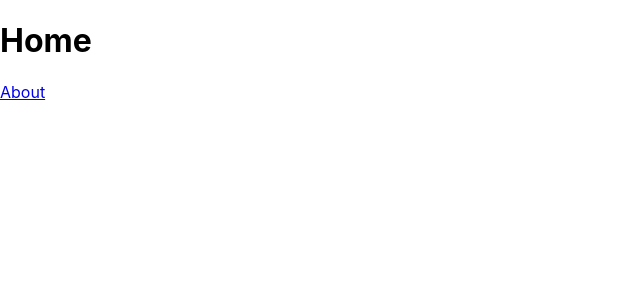
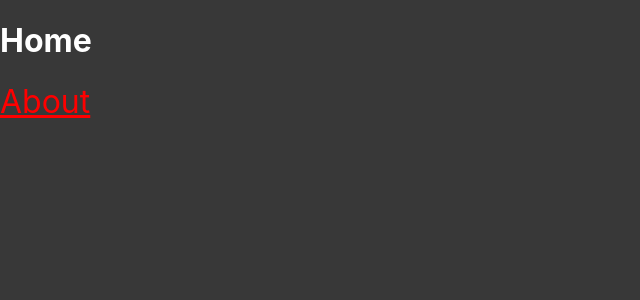
Before and after one commit to adamatsoftcrylic/ga4spa, a React (Create React App) app in the folder analytics-test/: page / in a window 1280 px wide. Shown: the top 300 px of the page, without its empty margins (0-640 px from the left). Built offline with nearby package versions, Linux system fonts and the light colour scheme.

Commit message:
some very nice time styling

```diff
--- a/analytics-test/src/App.css
+++ b/analytics-test/src/App.css
@@ -1,38 +1,16 @@
-.App {
-  text-align: center;
+body {
+  background-color: rgb(56, 56, 56);
 }
 
-.App-logo {
-  height: 40vmin;
-  pointer-events: none;
+.link {
+  font-size: xx-large;
+  color: red;
 }
 
-@media (prefers-reduced-motion: no-preference) {
-  .App-logo {
-    animation: App-logo-spin infinite 20s linear;
-  }
+.link:active {
+  color: yellow;
 }
 
-.App-header {
-  background-color: #282c34;
-  min-height: 100vh;
-  display: flex;
-  flex-direction: column;
-  align-items: center;
-  justify-content: center;
-  font-size: calc(10px + 2vmin);
+h1 {
   color: white;
 }
-
-.App-link {
-  color: #61dafb;
-}
-
-@keyframes App-logo-spin {
-  from {
-    transform: rotate(0deg);
-  }
-  to {
-    transform: rotate(360deg);
-  }
-}
--- a/analytics-test/src/paths/About.jsx
+++ b/analytics-test/src/paths/About.jsx
@@ -1,11 +1,11 @@
 import React from 'react';
-import { Link } from 'react-router-dom';
+import { NavLink } from 'react-router-dom';
 
 export default function About() {
   return (
     <div>
       <h1>About</h1>
-      <Link to="/">Home</Link>
+      <NavLink className="link" to="/">Home</NavLink>
     </div>
   )
 }
--- a/analytics-test/src/paths/Home.jsx
+++ b/analytics-test/src/paths/Home.jsx
@@ -4,7 +4,7 @@ export default function Home() {
   return (
     <div>
       <h1>Home</h1>
-      <Link to="/about">About</Link>
+      <Link className="link" to="/about">About</Link>
     </div>
   )
 }
```
